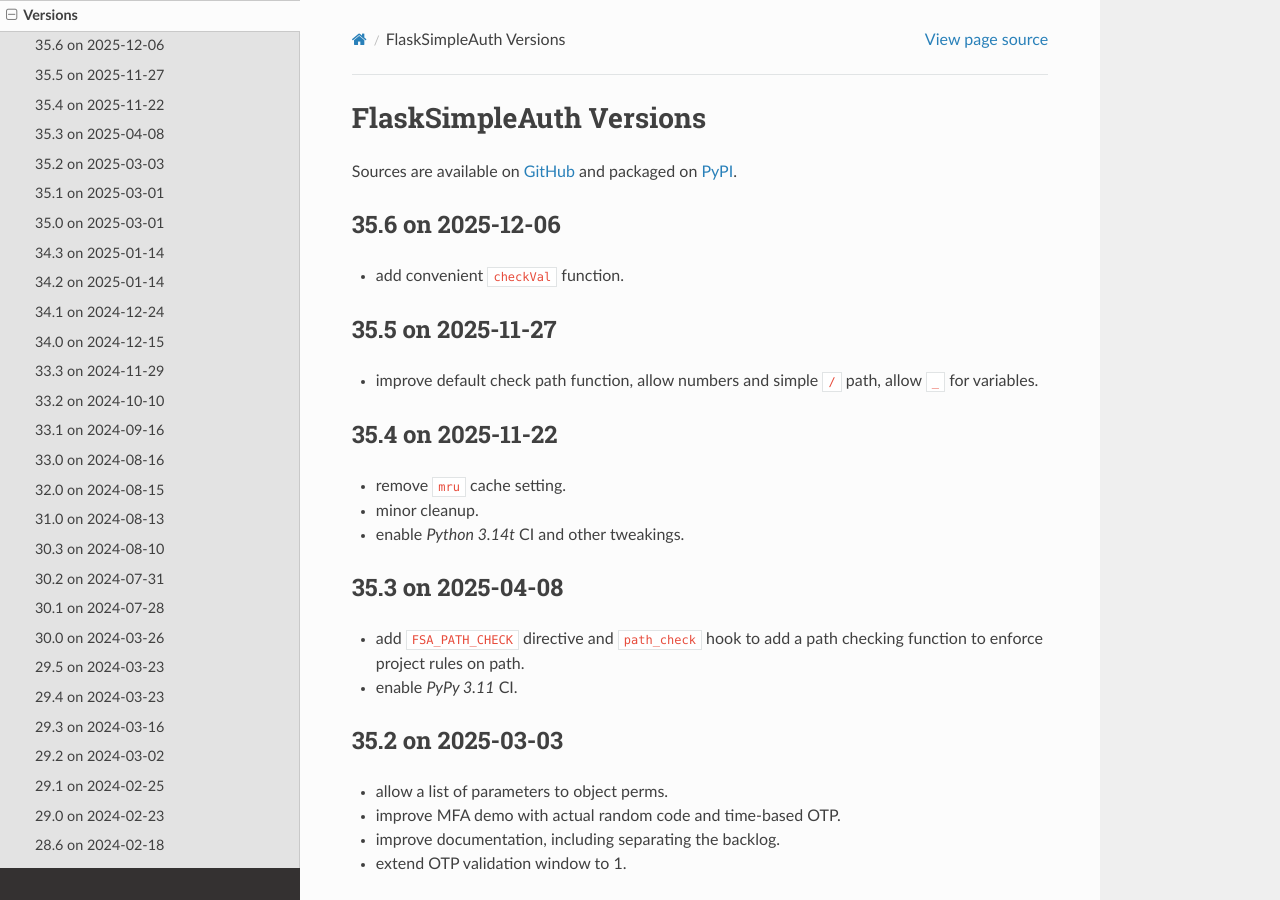
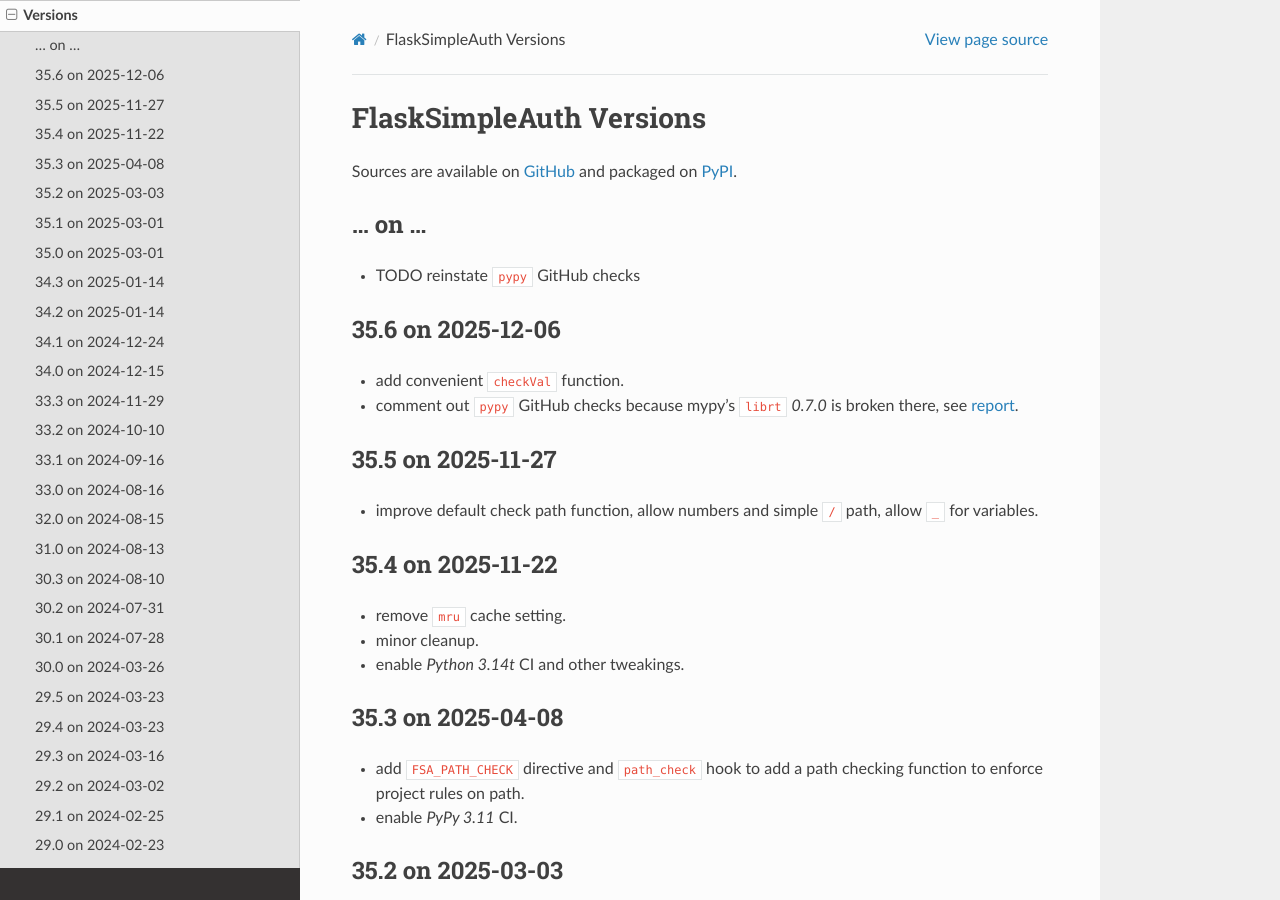
Before and after one commit to zx80/flask-simple-auth, a Sphinx documentation site: the page built from docs/VERSIONS.md, in a window 1280 px wide and 900 px high. Built offline with Sphinx 7.4.7 and the Read the Docs theme 3.1.0, drawn with Linux system fonts in a browser that asks for light colours; pages that are not in the unit, such as notebooks, are missing from menus.

Commit message:
remove gh tests, hopefully temporarily

```diff
--- a/docs/VERSIONS.md
+++ b/docs/VERSIONS.md
@@ -3,9 +3,15 @@
 Sources are available on [GitHub](https://github.com/zx80/flask-simple-auth)
 and packaged on [PyPI](https://pypi.org/project/FlaskSimpleAuth/).
 
+## ... on ...
+
+- TODO reinstate `pypy` GitHub checks
+
 ## 35.6 on 2025-12-06
 
 - add convenient `checkVal` function.
+- comment out `pypy` GitHub checks because mypy's `librt` _0.7.0_ is broken there,
+  see [report](https://github.com/mypyc/librt/issues/21).
 
 ## 35.5 on 2025-11-27
 
```
Also changed, not shown: 1 other file.
